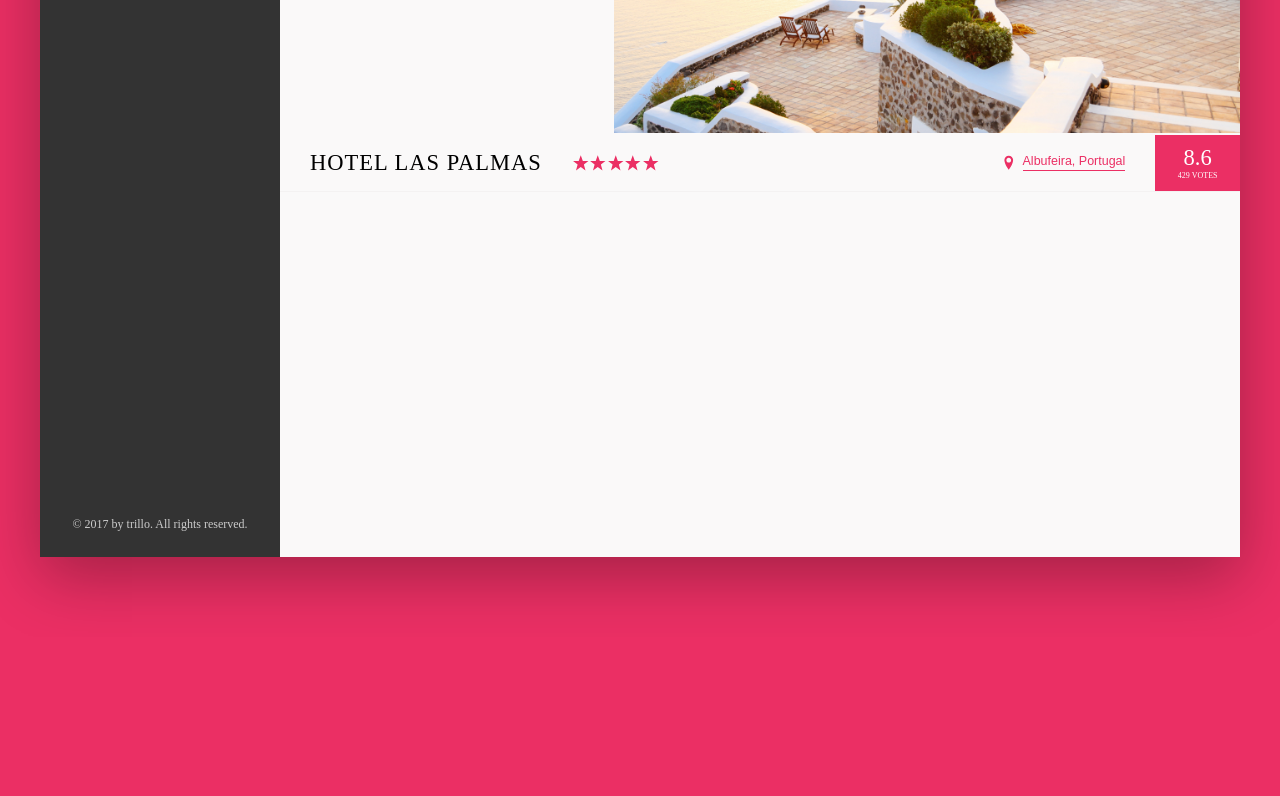
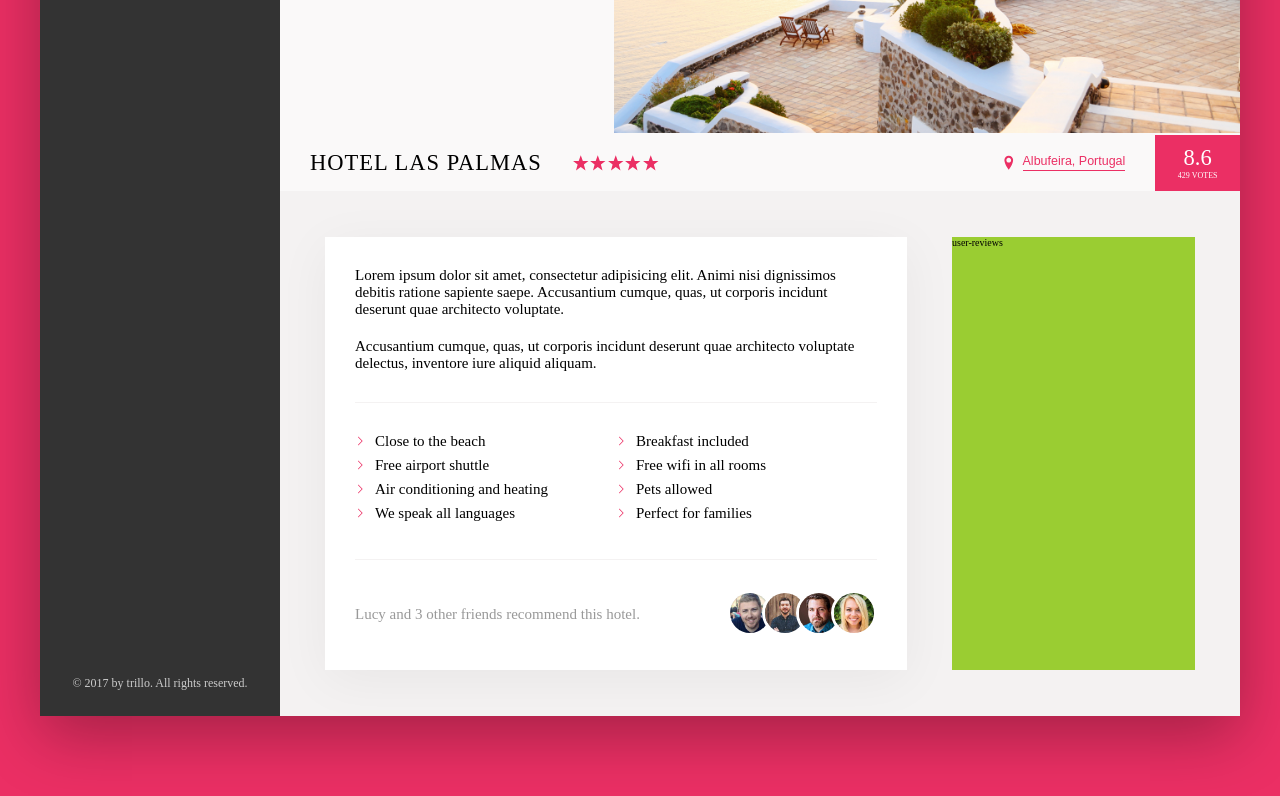
Before and after one commit to clonerops/Trillo, a website: page index.html in a window 1280 px wide. Shown: the part 394-1190 px from the top of the page. Before the commit the page ends 1031 px from the top, so only its background shows below. Drawn offline with Linux system fonts and the light colour scheme.

Commit message:
implement description

```diff
--- a/index.html
+++ b/index.html
@@ -151,6 +151,59 @@
               <div class="overview__rating-count">429 votes</div>
             </div>
           </div>
+
+          <div class="detail">
+            <div class="description">
+              <p class="paragraph">
+                Lorem ipsum dolor sit amet, consectetur adipisicing elit. Animi
+                nisi dignissimos debitis ratione sapiente saepe. Accusantium
+                cumque, quas, ut corporis incidunt deserunt quae architecto
+                voluptate.
+              </p>
+              <p class="paragraph">
+                Accusantium cumque, quas, ut corporis incidunt deserunt quae
+                architecto voluptate delectus, inventore iure aliquid aliquam.
+              </p>
+              <ul class="list">
+                <li class="list__item">Close to the beach</li>
+                <li class="list__item">Breakfast included</li>
+                <li class="list__item">Free airport shuttle</li>
+                <li class="list__item">Free wifi in all rooms</li>
+                <li class="list__item">Air conditioning and heating</li>
+                <li class="list__item">Pets allowed</li>
+                <li class="list__item">We speak all languages</li>
+                <li class="list__item">Perfect for families</li>
+              </ul>
+              <div class="recommend">
+                <p class="recommend__count">
+                  Lucy and 3 other friends recommend this hotel.
+                </p>
+                <div class="recommend__friends">
+                  <img
+                    src="img/user-3.jpg"
+                    alt="Friend 1"
+                    class="recommend__photo"
+                  />
+                  <img
+                    src="img/user-4.jpg"
+                    alt="Friend 2"
+                    class="recommend__photo"
+                  />
+                  <img
+                    src="img/user-5.jpg"
+                    alt="Friend 3"
+                    class="recommend__photo"
+                  />
+                  <img
+                    src="img/user-6.jpg"
+                    alt="Friend 4"
+                    class="recommend__photo"
+                  />
+                </div>
+              </div>
+            </div>
+            <div class="user-reviews">user-reviews</div>
+          </div>
         </div>
       </div>
     </div>
--- a/sass/_base.scss
+++ b/sass/_base.scss
@@ -11,6 +11,8 @@
   --color-grey-dark-3: #999;
 
   --shadow-dark: 0 2rem 6rem rgba(0, 0, 0, 0.3);
+
+  --line: 1px solid var(--color-grey-light-2);
 }
 
 * {
--- a/sass/_components.scss
+++ b/sass/_components.scss
@@ -197,7 +197,7 @@
 .overview {
   display: flex;
   align-items: center;
-  border-bottom: 1px solid var(--color-grey-light-2);
+  border-bottom: var(--line);
 
   &__heading {
     font-size: 2.25rem;
@@ -286,3 +286,68 @@
     box-shadow: none;
   }
 }
+
+//////////////////////////////////////////
+/// PARAGRAPH
+.paragraph:not(:last-of-type) {
+  margin-bottom: 2rem;
+}
+
+//////////////////////////////////////////
+/// LISTS
+.list {
+  list-style: none;
+  margin: 3rem 0;
+  padding: 3rem 0;
+  border-top: var(--line);
+  border-bottom: var(--line);
+
+  display: flex;
+  flex-wrap: wrap;
+
+  &__item {
+    flex: 0 0 50%;
+    margin-bottom: 0.7rem;
+  }
+
+  &__item::before {
+    content: "";
+    display: inline-block;
+    width: 1rem;
+    height: 1rem;
+    margin-right: 1rem;
+    //older browser
+    //background-image: url("../img/chevron-thin-right.svg");
+    //background-size: cover;
+
+    // newer broswer - mask
+    background-color: var(--color-primary);
+    mask-image: url("../img/chevron-thin-right.svg");
+    mask-size: cover;
+  }
+}
+
+//////////////////////////////////////////
+/// RECOMMEND
+.recommend {
+  font: 1.3rem;
+  color: var(--color-grey-dark-3);
+
+  display: flex;
+  align-items: center;
+
+  &__count {
+    margin-right: auto;
+  }
+
+  &__photo {
+    box-sizing: content-box;
+    height: 4rem;
+    width: 4rem;
+    border-radius: 50%;
+    border: 3px solid #fff;
+    &:not(:last-child) {
+      margin-right: -1.5rem;
+    }
+  }
+}
--- a/sass/_layout.scss
+++ b/sass/_layout.scss
@@ -9,7 +9,7 @@
 .header {
   font-size: 1.4rem;
   height: 7rem;
-  border-bottom: 1px solid var(--color-grey-light-2);
+  border-bottom: var(--line);
 
   display: flex;
   justify-content: space-between;
@@ -27,6 +27,24 @@
   justify-content: space-between;
 }
 .hotel-view {
-  height: 80rem;
   flex: 1;
 }
+
+.detail {
+  display: flex;
+  padding: 4.5rem;
+  background-color: var(--color-grey-light-2);
+  border-bottom: var(--line);
+}
+.description {
+  font-size: 1.5rem;
+  background-color: #fff;
+  box-shadow: 0 1rem 5rem rgba(0, 0, 0, 0.05);
+  padding: 3rem;
+  margin-right: 4.5rem;
+  flex: 0 0 60%;
+}
+.user-reviews {
+  background-color: yellowgreen;
+  flex: 1;
+}
```
Also changed, not shown: css/style.css, 1 other file.
